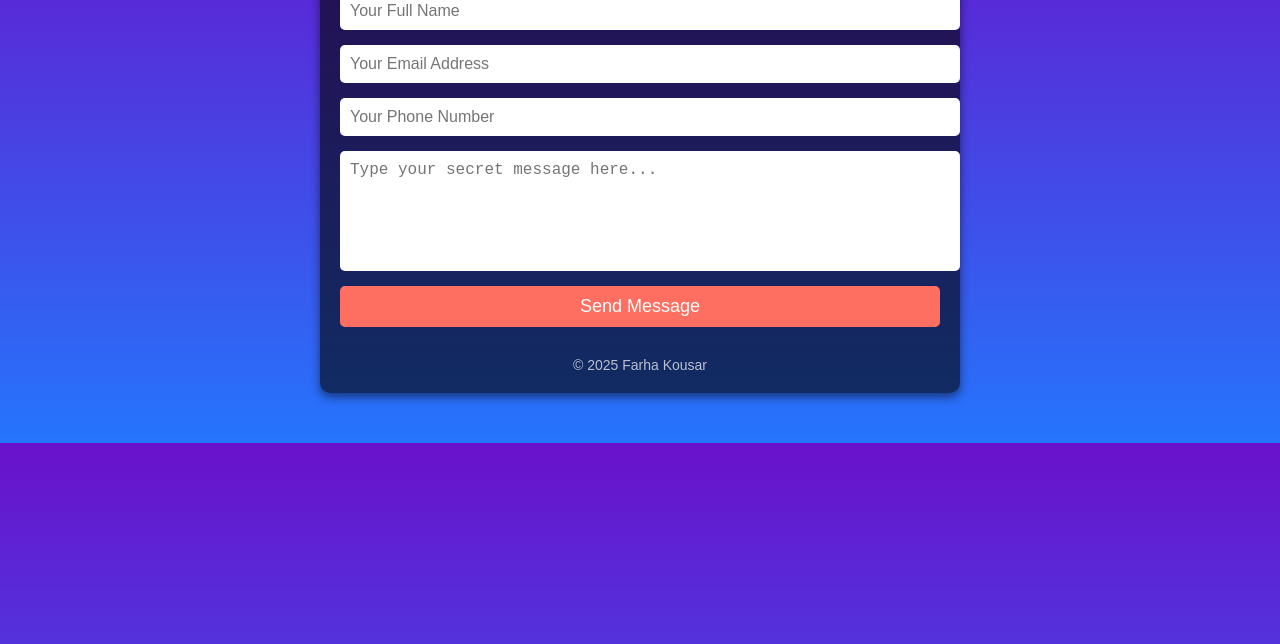
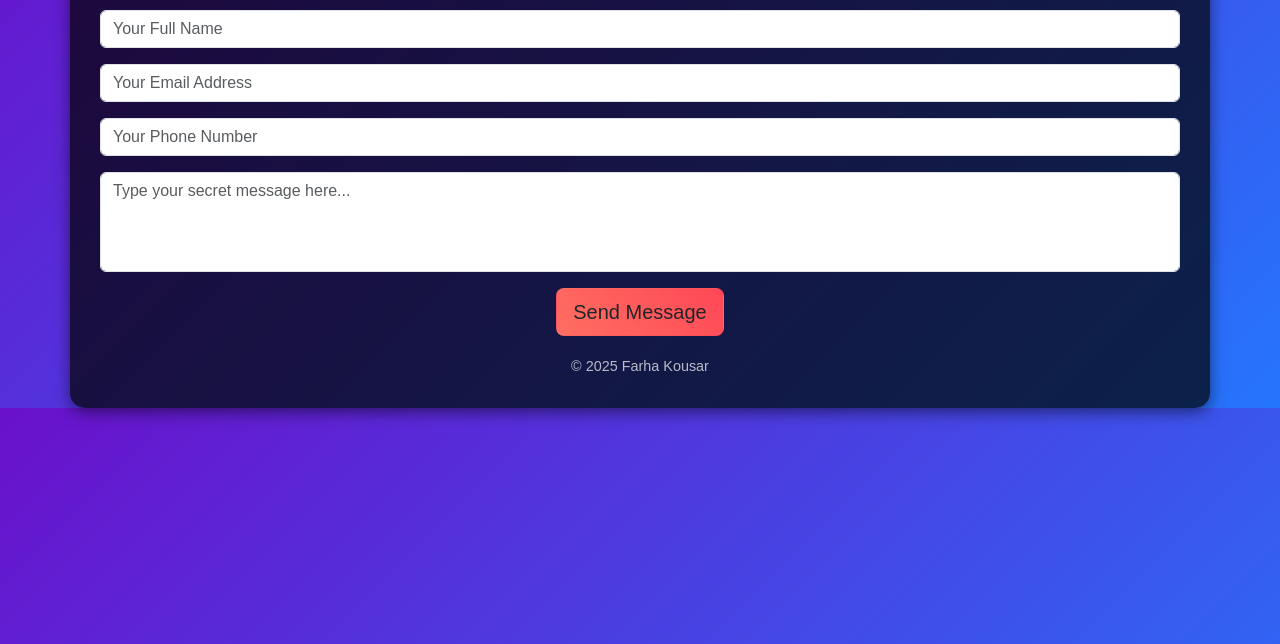
Before and after one commit to farha61981/secret-message-about-me, a plain HTML site: page index.html in a window 1280 px wide. Shown: the part 156-800 px from the top of the page. Drawn offline with nearby package versions, Linux system fonts and the light colour scheme.

Commit message:
Update index.html

```diff
--- a/index.html
+++ b/index.html
@@ -4,89 +4,113 @@
     <meta charset="UTF-8">
     <meta name="viewport" content="width=device-width, initial-scale=1.0">
     <title>Secret Message About Me</title>
+    <!-- Bootstrap CSS -->
+    <link href="https://cdn.jsdelivr.net/npm/bootstrap@5.3.0/dist/css/bootstrap.min.css" rel="stylesheet">
     <style>
         body {
             font-family: 'Arial', sans-serif;
+            background: linear-gradient(135deg, #6a11cb, #2575fc);
+            color: #fff;
             margin: 0;
             padding: 0;
-            background: linear-gradient(to bottom, #6a11cb, #2575fc);
-            color: #fff;
-            text-align: center;
         }
 
         .container {
-            max-width: 600px;
-            margin: 50px auto;
-            padding: 20px;
-            background: rgba(0, 0, 0, 0.6);
-            border-radius: 10px;
-            box-shadow: 0 4px 10px rgba(0, 0, 0, 0.5);
+            margin-top: 5%;
+            padding: 30px;
+            background: rgba(0, 0, 0, 0.7);
+            border-radius: 15px;
+            box-shadow: 0 4px 15px rgba(0, 0, 0, 0.5);
         }
 
         h1 {
-            margin-bottom: 20px;
-        }
-
-        form {
-            display: flex;
-            flex-direction: column;
-            gap: 15px;
+            font-size: 2.5rem;
+            text-shadow: 2px 2px 5px rgba(0, 0, 0, 0.6);
         }
 
         input, textarea {
-            width: 100%;
+            background: rgba(255, 255, 255, 0.8);
+            border: none;
+            border-radius: 10px;
             padding: 10px;
-            border: none;
-            border-radius: 5px;
-            font-size: 16px;
+            font-size: 1rem;
         }
 
         input:focus, textarea:focus {
             outline: none;
-            box-shadow: 0 0 5px rgba(255, 255, 255, 0.8);
+            box-shadow: 0 0 8px rgba(255, 255, 255, 0.8);
         }
 
         textarea {
+            resize: none;
             height: 100px;
-            resize: none;
         }
 
         button {
-            padding: 10px 20px;
-            background: #ff6f61;
+            background: linear-gradient(45deg, #ff6f61, #ff4757);
             border: none;
             color: #fff;
-            font-size: 18px;
-            border-radius: 5px;
+            font-size: 1.2rem;
+            padding: 10px 20px;
+            border-radius: 10px;
             cursor: pointer;
+            transition: transform 0.2s ease;
         }
 
         button:hover {
-            background: #e05a50;
+            background: linear-gradient(45deg, #ff4757, #ff6f61);
+            transform: scale(1.1);
         }
 
         footer {
-            margin-top: 30px;
-            font-size: 14px;
+            margin-top: 20px;
+            font-size: 0.9rem;
             color: rgba(255, 255, 255, 0.7);
+        }
+
+        .animate-fade-in {
+            animation: fade-in 2s ease;
+        }
+
+        @keyframes fade-in {
+            from {
+                opacity: 0;
+                transform: translateY(-10%);
+            }
+            to {
+                opacity: 1;
+                transform: translateY(0);
+            }
         }
     </style>
 </head>
 <body>
-    <div class="container">
-        <h1>Share a Secret Message About Me</h1>
+    <div class="container animate-fade-in">
+        <h1 class="text-center mb-4">Share a Secret Message About Me</h1>
         <form id="messageForm">
-            <input type="text" id="name" placeholder="Your Full Name" required>
-            <input type="email" id="email" placeholder="Your Email Address" required>
-            <input type="tel" id="phone" placeholder="Your Phone Number" required>
-            <textarea id="message" placeholder="Type your secret message here..." required></textarea>
-            <button type="submit">Send Message</button>
+            <div class="mb-3">
+                <input type="text" class="form-control" id="name" placeholder="Your Full Name" required>
+            </div>
+            <div class="mb-3">
+                <input type="email" class="form-control" id="email" placeholder="Your Email Address" required>
+            </div>
+            <div class="mb-3">
+                <input type="tel" class="form-control" id="phone" placeholder="Your Phone Number" required>
+            </div>
+            <div class="mb-3">
+                <textarea class="form-control" id="message" placeholder="Type your secret message here..." required></textarea>
+            </div>
+            <div class="text-center">
+                <button type="submit" class="btn btn-lg">Send Message</button>
+            </div>
         </form>
-        <footer>
+        <footer class="text-center">
             &copy; 2025 Farha Kousar
         </footer>
     </div>
 
+    <!-- Bootstrap JS -->
+    <script src="https://cdn.jsdelivr.net/npm/bootstrap@5.3.0/dist/js/bootstrap.bundle.min.js"></script>
     <script>
         document.getElementById('messageForm').addEventListener('submit', async function (e) {
             e.preventDefault();
```
